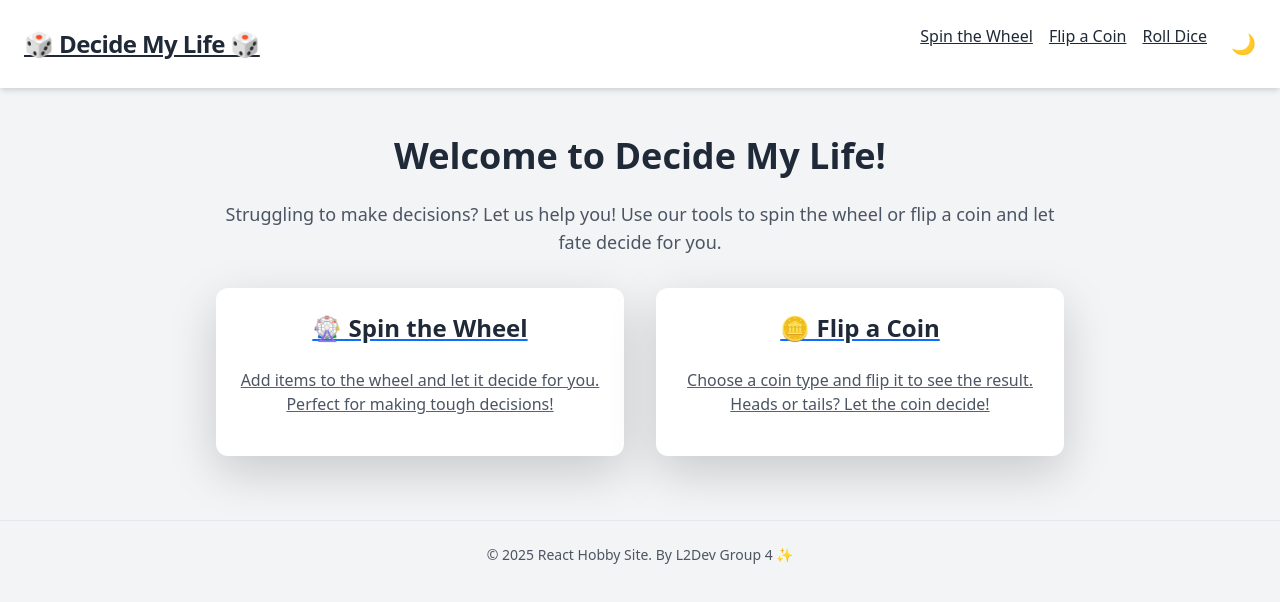
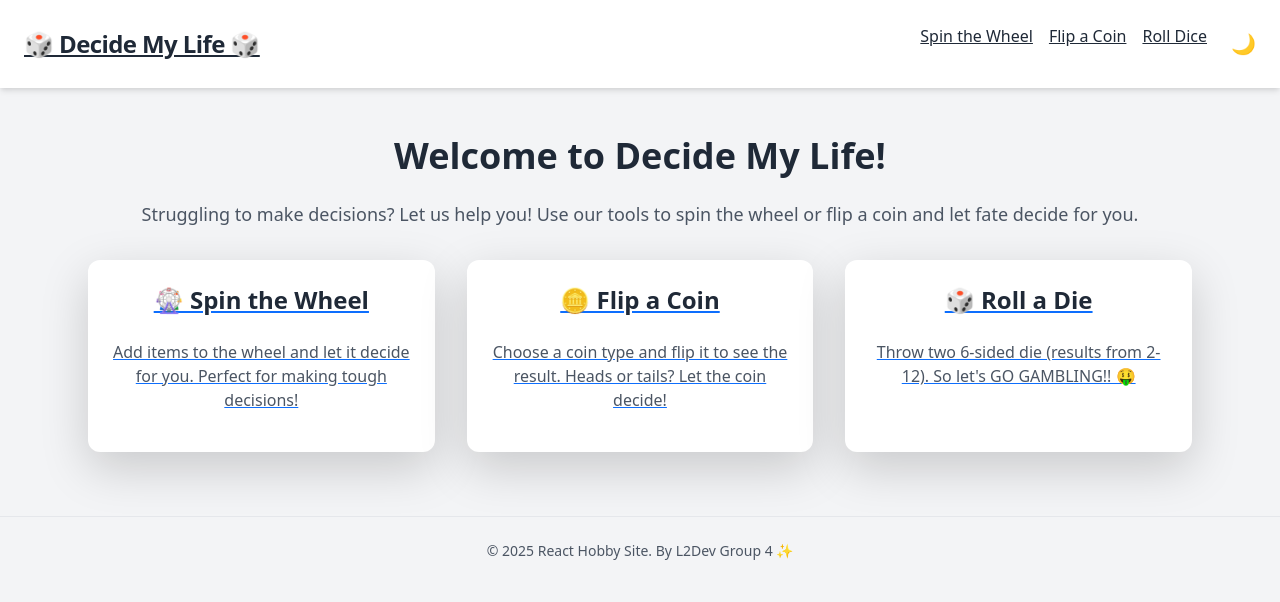
Before and after one commit to skyant83/decide-my-life, a React (Create React App) app: page / in a window 1280 px wide. Shown: the top 602 px of the page. Built offline with nearby package versions, Linux system fonts and the light colour scheme.

Commit message:
added the card for roll a die!

```diff
--- a/src/components/DiceRoll.jsx
+++ b/src/components/DiceRoll.jsx
@@ -25,7 +25,7 @@ export default function DiceRoll() {
     <div className="App">
       <center>
         <div className="container">
-          <h1>LET'S GO GAMBLING!</h1>
+          <h1>LET'S GO GAMBLING! 🤑</h1>
           <div style={{ height: '20px'}}></div>
           <img className="square" src={image} alt="dice 1" />
           <div style={{ width: '5px', display: 'inline-block' }}></div>
--- a/src/components/Home.jsx
+++ b/src/components/Home.jsx
@@ -3,14 +3,14 @@ import { Link } from 'react-router-dom';
 
 function Home() {
   return (
-    <main className="max-w-4xl mx-auto mt-12 px-4 text-center">
+    <main className="max-w-6xl mx-auto mt-12 px-4 text-center">
       <h1 className="text-4xl font-bold text-gray-800 dark:text-gray-100 mb-6">
         Welcome to Decide My Life!
       </h1>
       <p className="text-lg text-gray-600 dark:text-gray-200 mb-8">
         Struggling to make decisions? Let us help you! Use our tools to spin the wheel or flip a coin and let fate decide for you.
       </p>
-      <div className="grid grid-cols-1 md:grid-cols-2 gap-8">
+      <div className="grid grid-cols-1 md:grid-cols-2 lg:grid-cols-3 gap-8">
         {/* Spin the Wheel Card */}
         <Link
           to="/spin-the-wheel"
@@ -36,6 +36,19 @@ function Home() {
             Choose a coin type and flip it to see the result. Heads or tails? Let the coin decide!
           </p>
         </Link>
+
+        {/* Roll a Die Card */}
+        <Link
+          to="/dice-roll"
+          className="block bg-white dark:bg-gray-800 shadow-lg rounded-xl p-6 hover:shadow-xl transition-shadow"
+        >
+          <h2 className="text-2xl font-semibold text-gray-800 dark:text-gray-100 mb-4">
+            🎲 Roll a Die
+          </h2>
+          <p className="text-gray-600 dark:text-gray-300">
+            Throw two 6-sided die (results from 2-12). So let's GO GAMBLING!! 🤑
+          </p>
+        </Link>
       </div>
     </main>
   );
```
